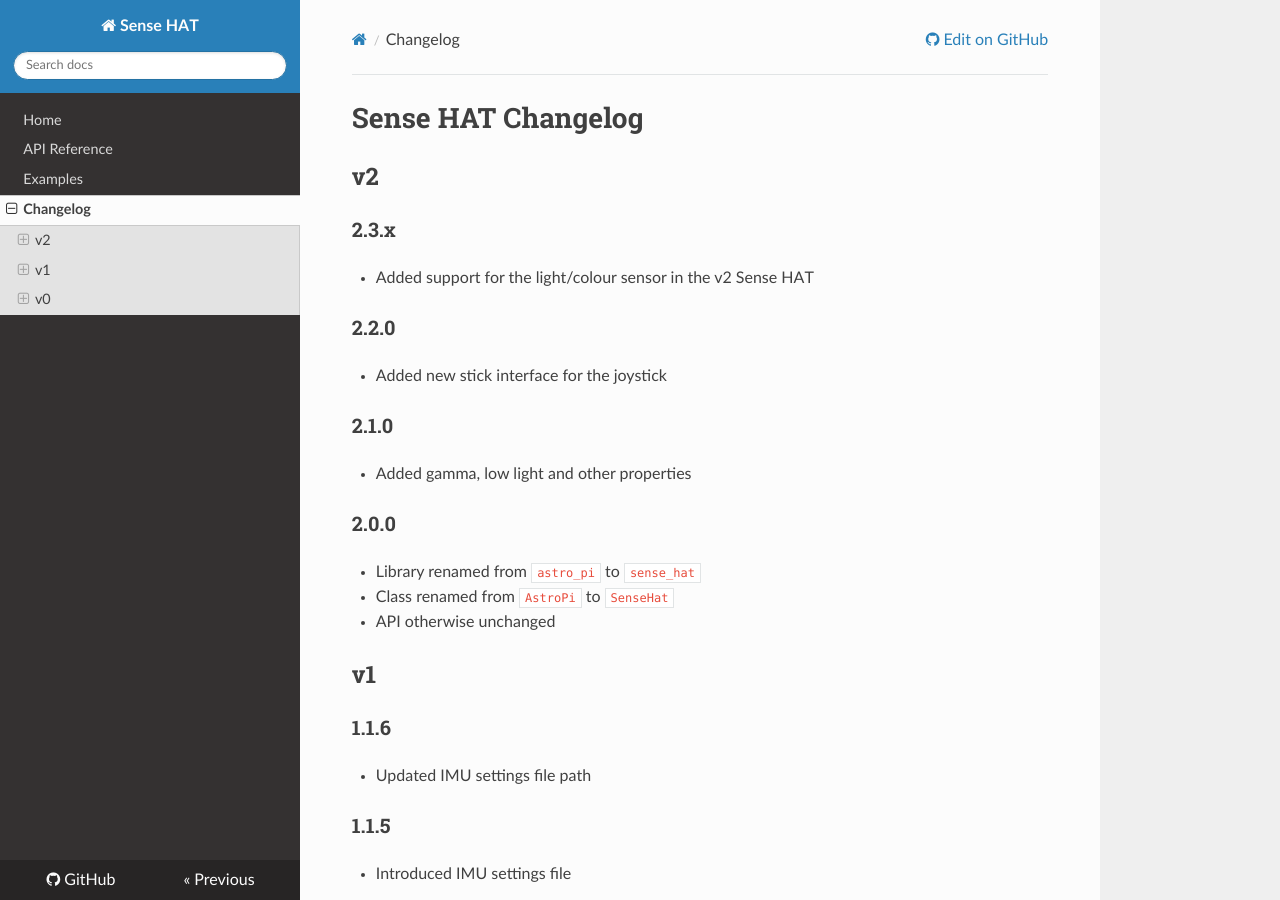
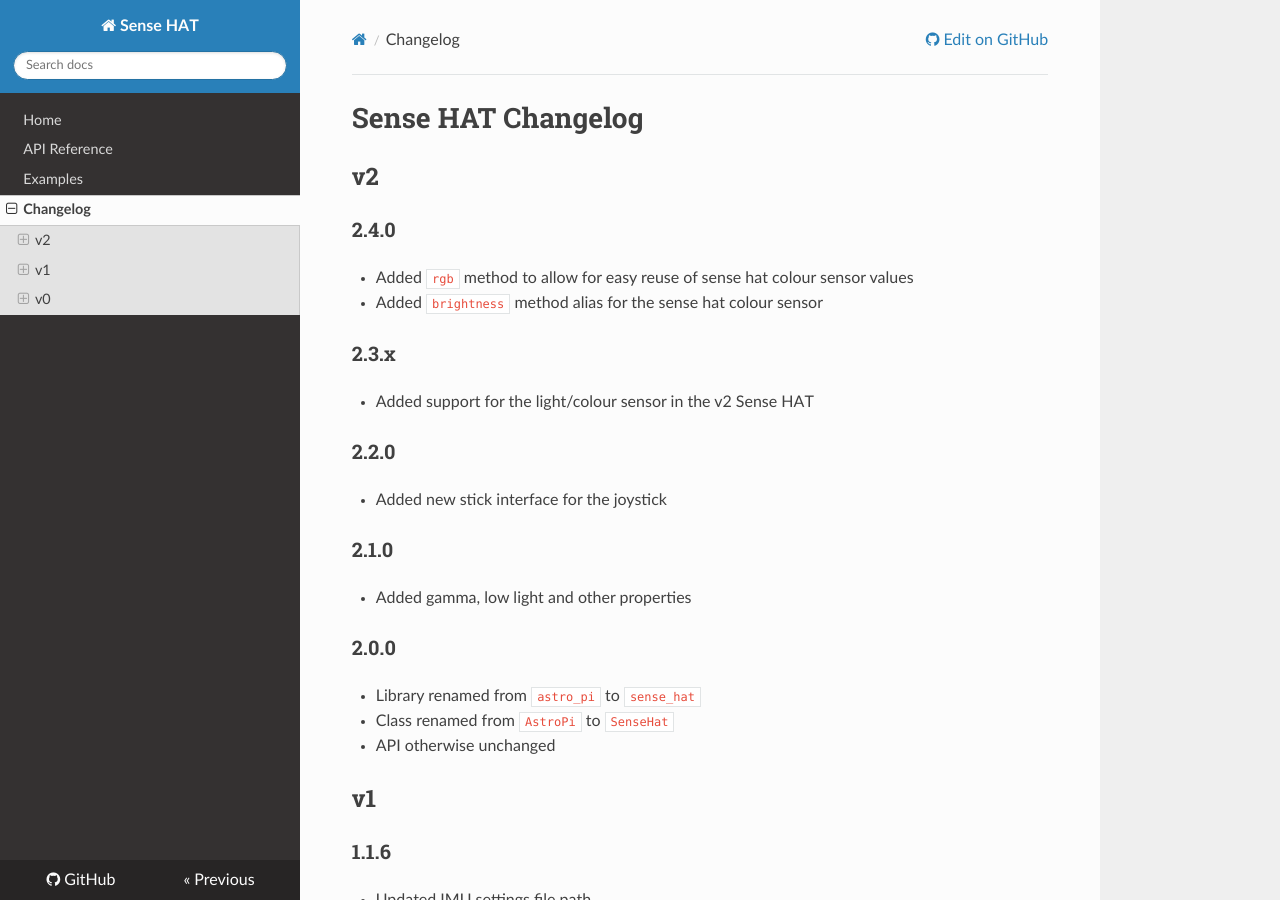
Before and after one commit to astro-pi/python-sense-hat, an MkDocs documentation site: the page built from docs/changelog.md, in a window 1280 px wide and 900 px high. Built offline with MkDocs 1.6.1, drawn with Linux system fonts in a browser that asks for light colours; nearby versions of some CDN libraries.

Commit message:
Misc changes
* Update docs
* Bump minor version number
* Add brightness alias

```diff
--- a/docs/changelog.md
+++ b/docs/changelog.md
@@ -1,6 +1,10 @@
 # Sense HAT Changelog
 
 ## v2
+
+### 2.4.0
+- Added `rgb` method to allow for easy reuse of sense hat colour sensor values
+- Added `brightness` method alias for the sense hat colour sensor
 
 ### 2.3.x
 
--- a/sense_hat/__init__.py
+++ b/sense_hat/__init__.py
@@ -13,4 +13,4 @@ from .stick import (
     ACTION_HELD,
     )
 
-__version__ = '2.3.1'
+__version__ = '2.4.0'
```
Also changed, not shown: docs/api.md (+2 -0 lines), 1 other file.
